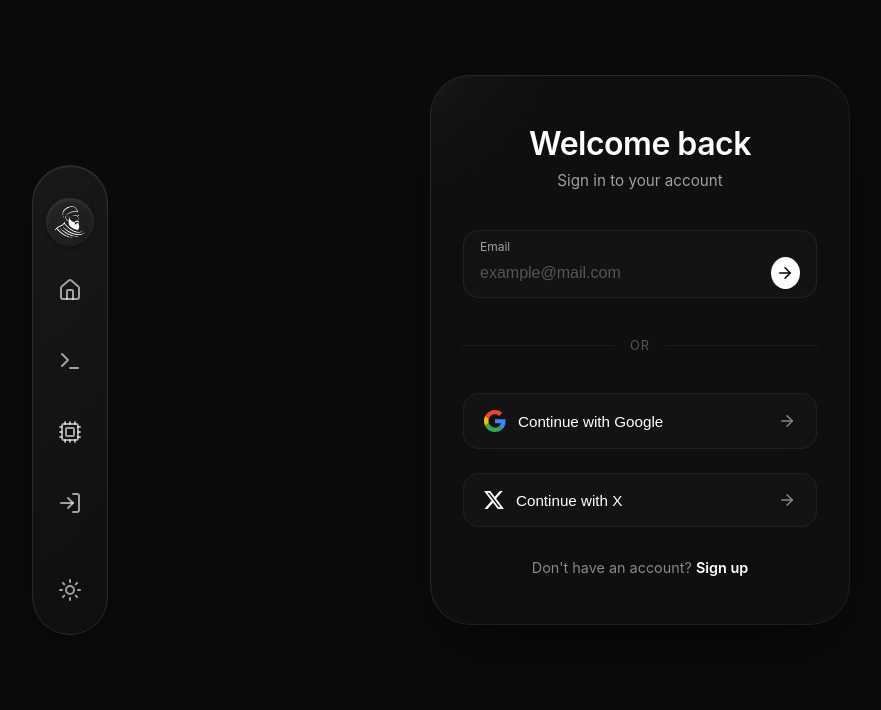
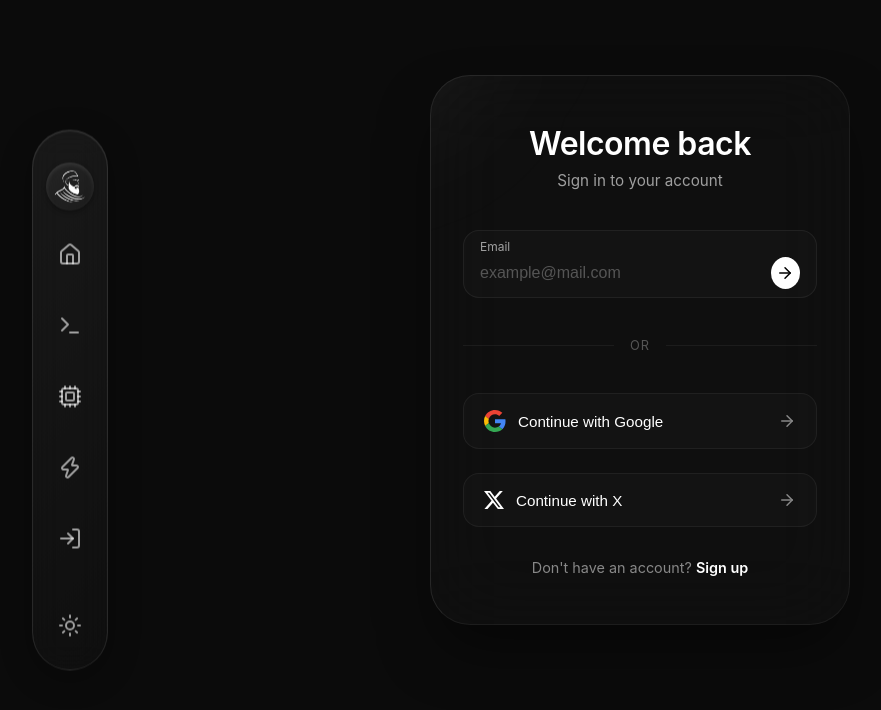
Before and after one commit to mongooseintown/TrashofCSE-Project, a React (Vite) app in the folder frontend/: page /login in a window 1280 px wide. Shown: the top 710 px of the page, without its empty margins (0-881 px from the left). Built offline with nearby package versions, Linux system fonts and the light colour scheme.

Commit message:
Add EEE navigation shortcut link in floating sidebar Navbar using Zap icon

```diff
--- a/frontend/src/components/Navbar.jsx
+++ b/frontend/src/components/Navbar.jsx
@@ -1,7 +1,7 @@
 import React, { useState, useEffect } from 'react';
 import { Link } from 'react-router-dom';
 import './Navbar.css';
-import { Home, Terminal, LogIn, Cpu, Sun, Moon } from 'lucide-react';
+import { Home, Terminal, LogIn, Cpu, Sun, Moon, Zap } from 'lucide-react';
 
 const Navbar = () => {
   const [theme, setTheme] = useState(localStorage.getItem('theme') || 'dark');
@@ -40,6 +40,9 @@ const Navbar = () => {
           <Link to="/compilersegment-08" className="nav-link" title="Compiler Segment 08">
             <Cpu size={24} />
           </Link>
+          <Link to="/eee" className="nav-link" title="EEE">
+            <Zap size={24} />
+          </Link>
           <Link to="/login" className="nav-link" title="Login">
             <LogIn size={24} />
           </Link>
```
